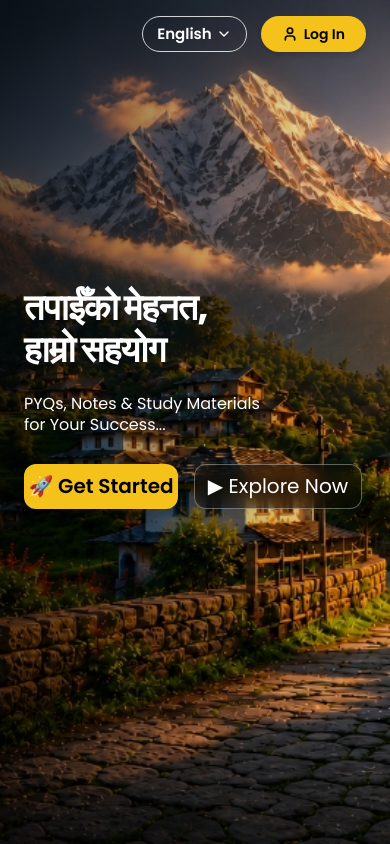
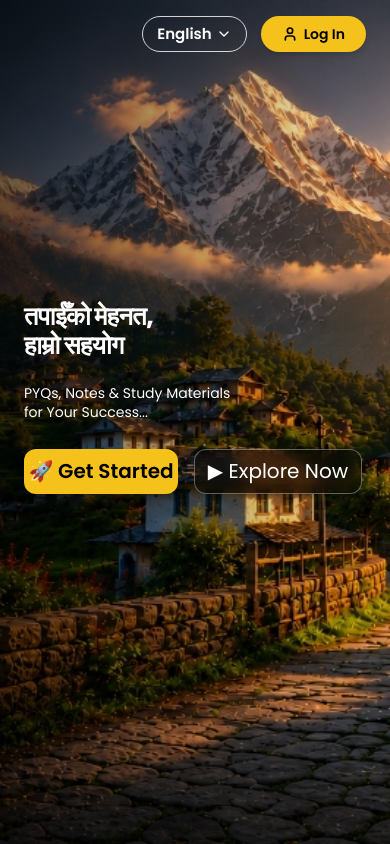
Before and after one commit to Rajib-Ranjan-Kumar/Hamro-plusTwo-Hub, a React (Vite) app: page / in a window 390 px wide. Shown: the top 844 px of the page. Built offline with nearby package versions, Linux system fonts and the light colour scheme; no server answers; the database is empty.

Commit message:
Configure fluid clamp typography for responsive landing page text sizing on mobile viewports

```diff
--- a/src/pages/Landing.tsx
+++ b/src/pages/Landing.tsx
@@ -93,23 +93,23 @@ export const Landing = () => {
         {/* Hero Left Content - Vertically Centered */}
         <div className="relative z-10 flex-1 max-w-7xl w-full mx-auto px-6 md:px-[80px] flex flex-col justify-center">
           <div className="max-w-[520px] text-left space-y-[24px]">
-            {/* Main Title - Nepali (Dynamic size according to device) */}
+            {/* Main Title - Nepali (Fluid size using clamp) */}
             <motion.h1
               initial={{ opacity: 0, y: 30 }}
               animate={{ opacity: 1, y: 0 }}
               transition={{ duration: 0.7, delay: 0.2 }}
-              className="text-[36px] sm:text-[54px] md:text-[64px] lg:text-[72px] font-extrabold text-white leading-[1.15] tracking-tight whitespace-pre-line select-text"
+              className="text-[clamp(24px,6.5vw,72px)] font-extrabold text-white leading-[1.15] tracking-tight whitespace-pre-line select-text"
             >
               तपाईँको मेहनत,{"\n"}
               हाम्रो सहयोग
             </motion.h1>
 
-            {/* Subtitle (Dynamic size according to device) */}
+            {/* Subtitle (Fluid size using clamp) */}
             <motion.p
               initial={{ opacity: 0, y: 30 }}
               animate={{ opacity: 1, y: 0 }}
               transition={{ duration: 0.7, delay: 0.3 }}
-              className="text-[16px] sm:text-[22px] md:text-[26px] lg:text-[32px] font-normal text-white leading-[1.3] whitespace-pre-line select-text"
+              className="text-[clamp(14px,2.8vw,32px)] font-normal text-white leading-[1.3] whitespace-pre-line select-text"
             >
               PYQs, Notes & Study Materials{"\n"}
               for Your Success...
```
